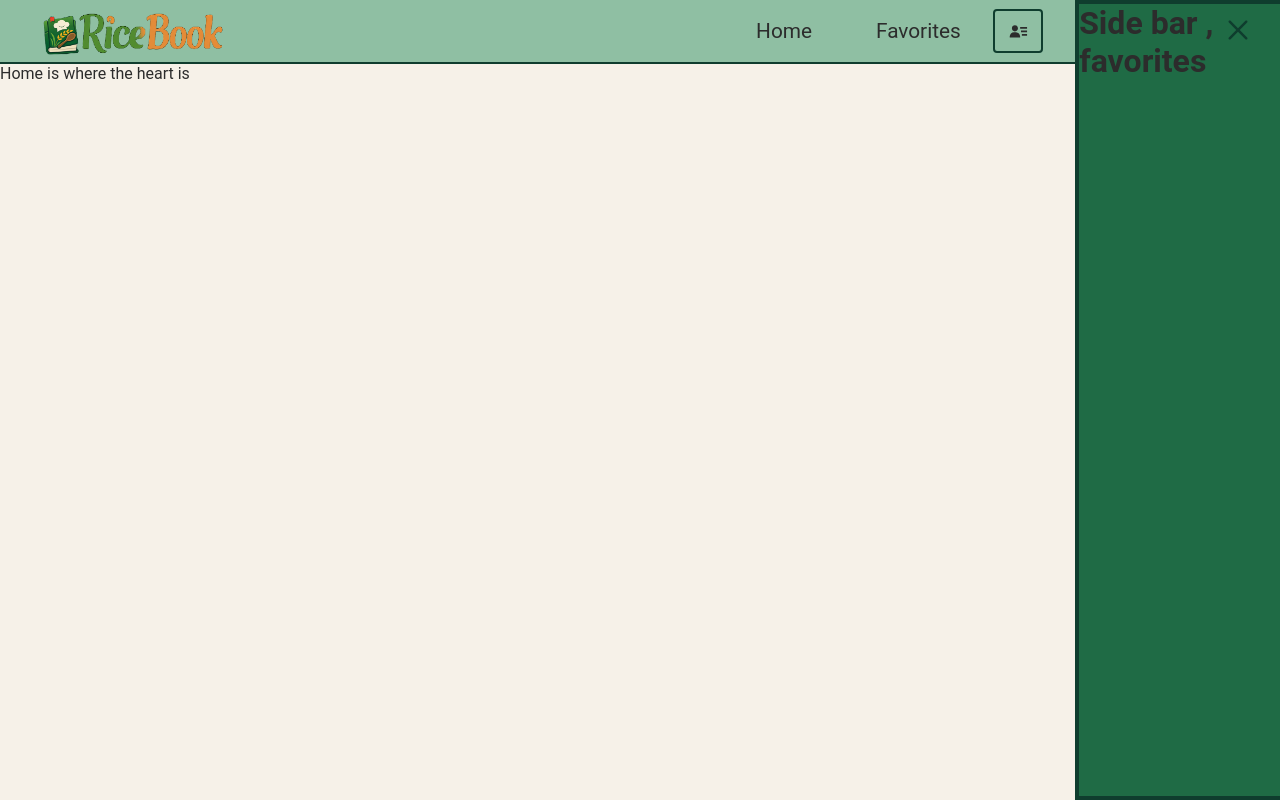
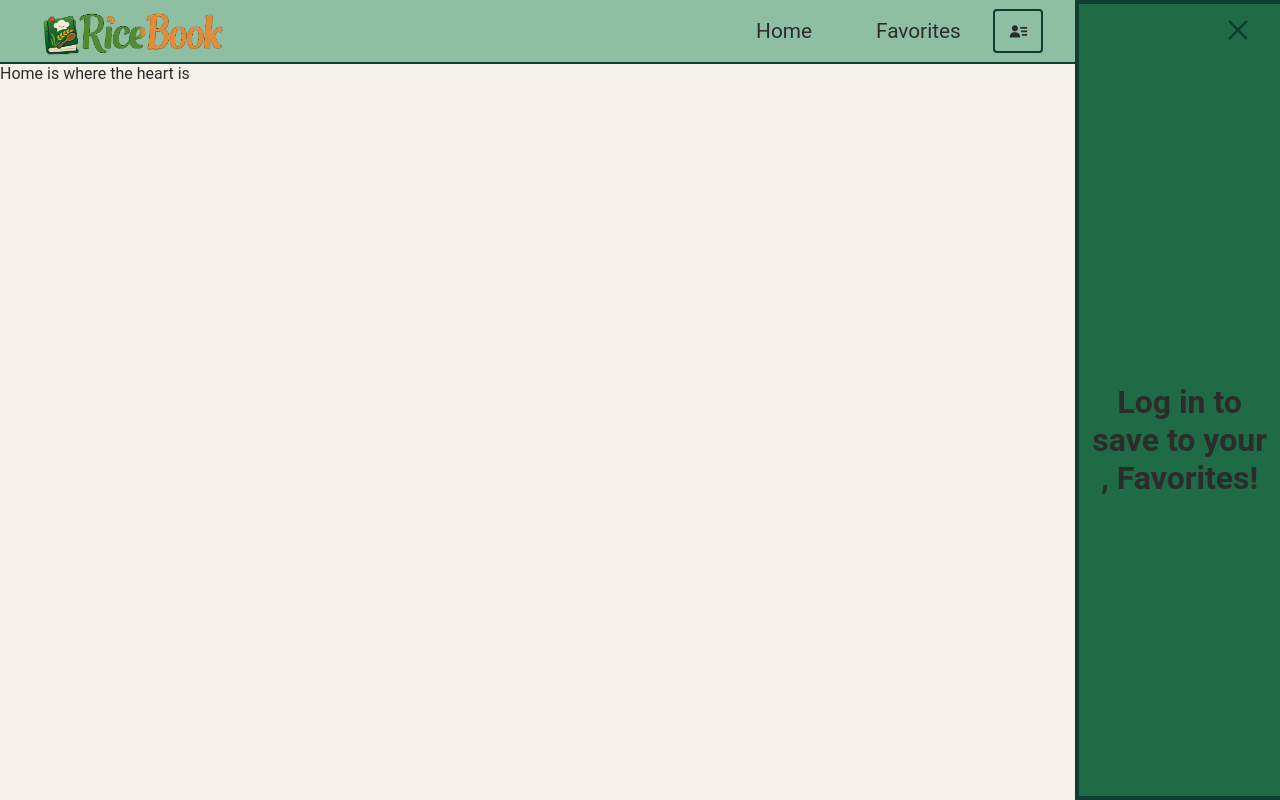
Before and after one commit to MsRice/PS-W11-SBA, a React (Vite) app: page / in a window 1280 px wide. Both pictures are taken after a click on the item "Favorites". Shown: the top 800 px of the page. Built offline with nearby package versions, Linux system fonts and the light colour scheme; no server answers.

Commit message:
SideBar Styling & Started User/Favs functionality

```diff
--- /dev/null
+++ b/src/components/Favorites.tsx
@@ -0,0 +1,31 @@
+import { useAuthentication } from '../contexts/auth/AuthenticationContect';
+
+const Favorites = () => {
+    const {user} = useAuthentication()
+    if(!user){
+        return(
+            <div className="favorites--wrapper">
+                <h1 className='fav-unlogged'>Log in to save to your , Favorites!</h1>
+
+
+
+
+
+        </div>
+        )
+    }
+    return (
+        <div className="favorites--wrapper">
+            <div className='favorites__title'>{user?.username} , Favorites!</div>
+            <ul className='favorites__list--wrapper'>
+
+            </ul>
+
+
+
+
+        </div>
+    );
+}
+
+export default Favorites;
--- /dev/null
+++ b/src/components/Login.tsx
@@ -0,0 +1,35 @@
+import React, { useState } from 'react';
+import { useAuthentication } from '../contexts/auth/AuthenticationContect';
+
+const Login = () => {
+
+    const {login} = useAuthentication()
+
+    const [id , setId] = useState(0)
+    const [username , setUsername] = useState('')
+    const [password , setPassword] = useState('')
+
+
+    function handleForm(event: React.FormEvent<HTMLFormElement>){
+        event.preventDefault();
+        const userData = {id , username , password }
+        login(userData)
+        setId(p => p + 1)
+    }
+
+    return (
+        <div className="login-form--wrapper">
+            <form className="login-form" onSubmit={handleForm}>
+                <label htmlFor="username">Username:</label>
+                <input type="text" name="username"  value={username} onChange ={e => setUsername(e.target.value)}/>
+
+                <label htmlFor="password">Password</label>
+                <input type="password" name="password"  value={password} onChange ={e => setPassword(e.target.value)}/>
+
+                <button type="submit">Log In</button>
+            </form>
+        </div>
+    );
+}
+
+export default Login;
--- /dev/null
+++ b/src/components/Logout.tsx
@@ -0,0 +1,17 @@
+import { useAuthentication } from '../contexts/auth/AuthenticationContect';
+
+const Logout = () => {
+
+    const {user , logout} = useAuthentication()
+
+    return (
+        <div className='logout--wrapper'>
+            <div className="current-user--wrapper">
+                <h1>Hi, {user?.username}</h1>
+            <button onClick={() => logout()}>Log Out</button>
+            </div>
+        </div>
+    );
+}
+
+export default Logout;
--- a/src/components/SideBar.tsx
+++ b/src/components/SideBar.tsx
@@ -1,15 +1,19 @@
 import { useModal } from '../contexts/modal/ModalContext';
 import { RxCross2 } from "react-icons/rx";
+import Login from './Login';
+import Logout from './Logout';
+import Favorites from './Favorites';
+import { useAuthentication } from '../contexts/auth/AuthenticationContect';
 
 const SideBar = () => {
     const {isOpen , source ,closeModal}  = useModal()
+    const {user} = useAuthentication()
     return (
         <div className={`sidebar--wrapper sidebar-${isOpen}`}>
             <RxCross2 className='exit-btn' onClick={closeModal}/>
-            <h1>
-
-            Side bar , {source}
-            </h1>
+            {source === 'login' && !user && <Login />}
+            {source === 'login' && user && <Logout />}
+            {source === 'favorites' && <Favorites />}
         </div>
     );
 }
--- a/src/contexts/RecipeBook/RecipeBookProvider.tsx
+++ b/src/contexts/RecipeBook/RecipeBookProvider.tsx
@@ -1,5 +1,5 @@
 import React, { useEffect, useState } from 'react';
-import type { Recipe, RecipeBookProviderProps , Ingredient} from '../../types';
+import type { Recipe, RecipeBookProviderProps , Ingredient, Meal} from '../../types';
 import { RecipeBookContext } from './RecipeBookContext';
 
 export default function RecipeBookProvider({children}:RecipeBookProviderProps) {
@@ -13,7 +13,7 @@ export default function RecipeBookProvider({children}:RecipeBookProviderProps) {
             setLoading(true)
 
             const requests = Array.from({length: 10}, () =>
-                fetch('https://www.themealdb.com/api/json/v1/1/random.php' ).then(el => el.json)
+                fetch('https://www.themealdb.com/api/json/v1/1/random.php' ).then(el => el.json())
             )
             const responses = await Promise.all(requests)
             const mapped:Recipe[] = responses.map(res => {
@@ -43,7 +43,7 @@ export default function RecipeBookProvider({children}:RecipeBookProviderProps) {
         }
     }
 
-    function extractIngredients(meal: any): Ingredient[] {
+    function extractIngredients(meal: Meal): Ingredient[] {
         const ingredients: Ingredient[] = [];
 
         for (let i = 1; i <= 20; i++) {
--- /dev/null
+++ b/src/contexts/auth/AuthenticationContect.ts
@@ -0,0 +1,18 @@
+import { createContext, useContext } from "react";
+import type { AuthContextType } from "../../types";
+
+
+
+export const AuthenticationContext = createContext<AuthContextType | undefined>(undefined)
+
+// useAuht
+
+export function useAuthentication(){
+    const context = useContext(AuthenticationContext)
+
+    if(!context){
+        throw new Error( 'useAuthentication must be used within an AuthenticationProvider')
+    }
+
+    return context
+}
--- /dev/null
+++ b/src/contexts/auth/AuthenticationProvider.tsx
@@ -0,0 +1,22 @@
+import { useState } from 'react';
+import { AuthenticationContext } from './AuthenticationContect';
+import type { AuthenticationProviderProps, User } from '../../types';
+
+export default function AuthenticationProvider({children}: AuthenticationProviderProps) {
+    const [user , setUser] = useState<User | undefined>()
+
+    const login = (userData: User) => {
+        setUser(userData)
+    }
+    const logout = () => {
+        setUser(undefined)
+        console.log(user)
+    }
+
+
+    return (
+        <AuthenticationContext.Provider value={{user , login , logout}}>
+            {children}
+        </AuthenticationContext.Provider>
+    );
+}
--- a/src/index.css
+++ b/src/index.css
@@ -68,6 +68,82 @@ a{
     text-shadow: 0 0 0 3px rgba(127, 255, 0, 0.3);
 }
 
+.favorites--wrapper, .login-form--wrapper , .logout--wrapper{
+    height: 100%;
+    display: flex;
+    align-items: center;
+    justify-content: space-between;
+    flex-direction: column;
+    padding: 18% 0;
+}
+/* SideBar - Login */
+
+.login-form{
+    display: flex;
+    flex-direction: column;
+    font-size: 1.4rem;
+    align-items: center;
+}
+.login-form input , .login-form button {
+    border: 2px solid #0F3D2E;
+    outline: none;
+    border-radius: 4px;
+    line-height: 1.4rem;
+    transition: border-color 0.2s ease, box-shadow 0.2s ease;
+}
+.login-form input:focus-visible{
+    border-color: chartreuse;
+    box-shadow: 0 0 0 3px rgba(127, 255, 0, 0.3);
+
+}
+
+.login-form button , .logout--wrapper button{
+    color: #0F3D2E;
+    display: flex;
+    align-items: center;
+    justify-content: center;
+    width: 50%;
+    margin: 1.4rem 0;
+}
+/* SideBar - Log Out*/
+
+.current-user--wrapper{
+    border: 4px solid #0F3D2E;
+    border-radius: 4px;
+    background-color: aliceblue;
+    display: flex;
+    flex-direction: column;
+    align-items: center;
+    width: 80%;
+  }
+  /* SideBar - Favorites*/
+  .favorites--wrapper{
+    align-items: center;
+    justify-content: center;
+  }
+  .fav-unlogged{
+    width: 90%;
+    white-space: normal;
+    text-align: center;
+    padding-top: 40%;
+
+  }
+  .favorites__title{
+    padding-top: 10%;
+    font-size: 1.3rem;
+    font-weight: 600;
+  }
+
+  .favorites__list--wrapper{
+    border: 4px solid #0F3D2E;
+    width: 90%;
+    height: 90%;
+    margin-top: 10px;
+    overflow-y: scroll;
+    scrollbar-width: thin; /* makes the scrollbar thinner */
+    scrollbar-color: #333 transparent;
+
+}
 /* Nav Bar */
 .nav--wrapper{
 
--- a/src/main.tsx
+++ b/src/main.tsx
@@ -5,9 +5,11 @@ import App from './App.tsx'
 import { BrowserRouter as Router } from 'react-router-dom'
 import RecipeBookProvider from './contexts/RecipeBook/RecipeBookProvider.tsx'
 import ModalProvider from './contexts/modal/ModalProvider.tsx'
+import AuthenticationProvider from './contexts/auth/AuthenticationProvider.tsx'
 
 createRoot(document.getElementById('root')!).render(
   <StrictMode>
+    <AuthenticationProvider>
       <ModalProvider>
         <RecipeBookProvider>
           <Router>
@@ -15,5 +17,6 @@ createRoot(document.getElementById('root')!).render(
           </Router>
         </RecipeBookProvider>
       </ModalProvider>
+    </AuthenticationProvider>
   </StrictMode>,
 )
```
Also changed, not shown: src/types/index.ts (+21 -1 lines). Lines whose indentation alone changed are shown as unchanged.
